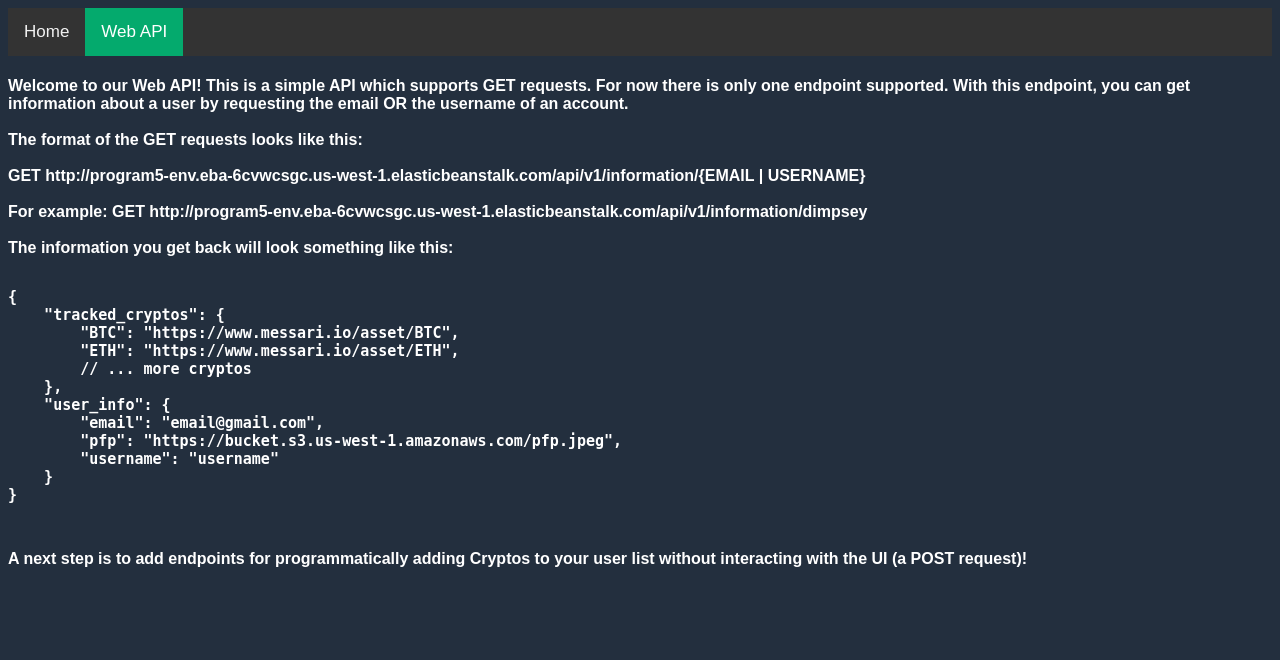
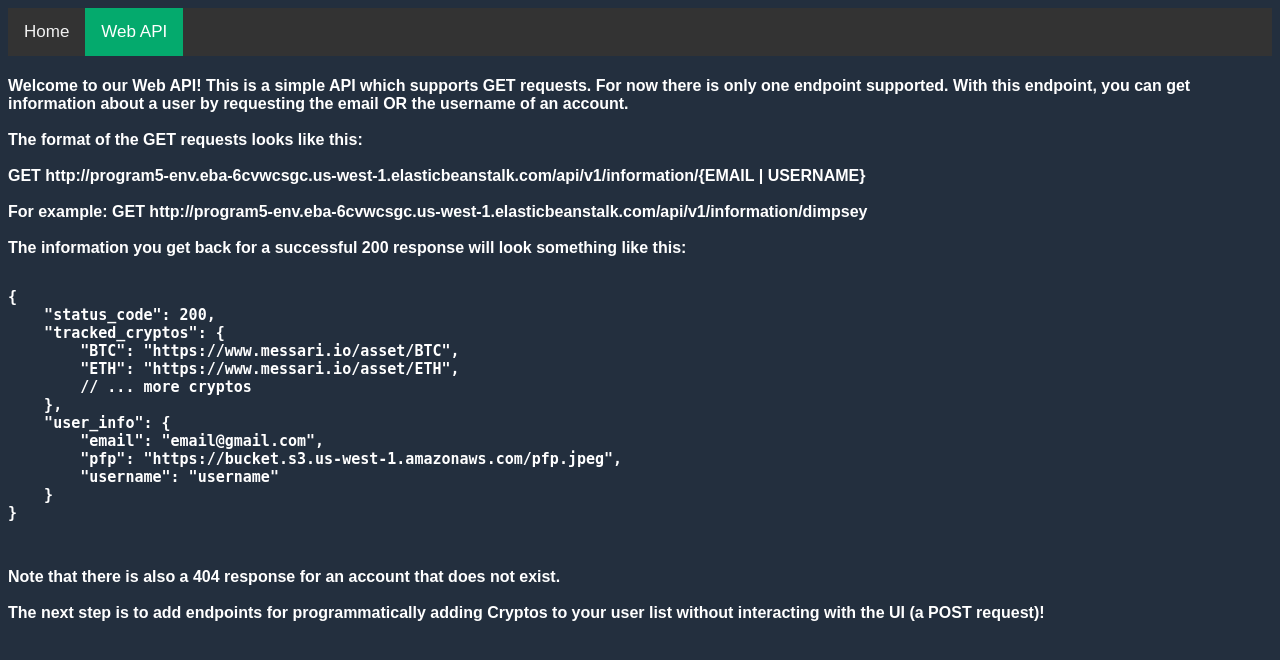
Before and after one commit to zliong/crypto-program5, a Flask app: page /api/v1/ in a window 1280 px wide. Shown: the top 660 px of the page. Run offline with Flask 2, Linux system fonts and the light colour scheme.

Commit message:
add status codes

```diff
--- a/application.py
+++ b/application.py
@@ -49,7 +49,6 @@ def home_page():
             else:
                 session['pfp'] = 'https://program5-pictures-zach.s3.us-west-1.amazonaws.com/' + \
                                  response['Items'][0].get('pfp')
-            print(session['pfp'])
             session['user_name'] = response['Items'][0].get('username')
             session['user'] = response['Items'][0].get('email')
         return redirect(url_for('logged_in_page'))
--- a/templates/user_api_home.html
+++ b/templates/user_api_home.html
@@ -16,10 +16,11 @@
     <br><br>The format of the GET requests looks like this:
     <br><br>GET http://program5-env.eba-6cvwcsgc.us-west-1.elasticbeanstalk.com/api/v1/information/{EMAIL | USERNAME}
     <br><br>For example: GET http://program5-env.eba-6cvwcsgc.us-west-1.elasticbeanstalk.com/api/v1/information/dimpsey<br><br>
-    The information you get back will look something like this:
+    The information you get back for a successful 200 response will look something like this:
     <pre>
         <code style="font-size:15px">
 {
+    "status_code": 200,
     "tracked_cryptos": {
         "BTC": "https://www.messari.io/asset/BTC",
         "ETH": "https://www.messari.io/asset/ETH",
@@ -33,8 +34,9 @@
 }
         </code>
     </pre>
-        A next step is to add endpoints for programmatically adding Cryptos to your user list without interacting with
-        the UI (a POST request)!
+        Note that there is also a 404 response for an account that does not exist.
+        <br><br>The next step is to add endpoints for programmatically adding Cryptos to your user list without
+        interacting with the UI (a POST request)!
     </h4>
 </body>
 </html>
--- a/views/user_api.py
+++ b/views/user_api.py
@@ -30,4 +30,7 @@ def get_user_list(user):
             elif attribute == 'pfp':
                 json_attributes[attribute] = 'https://program5-pictures-zach.s3.us-west-1.amazonaws.com/' + \
                                              profile[attribute]
-    return jsonify(user_info=json_attributes, tracked_cryptos=tickers)
+    if len(json_attributes) > 0:
+        return jsonify(status_code=200, user_info=json_attributes, tracked_cryptos=tickers)
+    else:
+        return jsonify(status_code=404, msg="User does not exist.")
```
